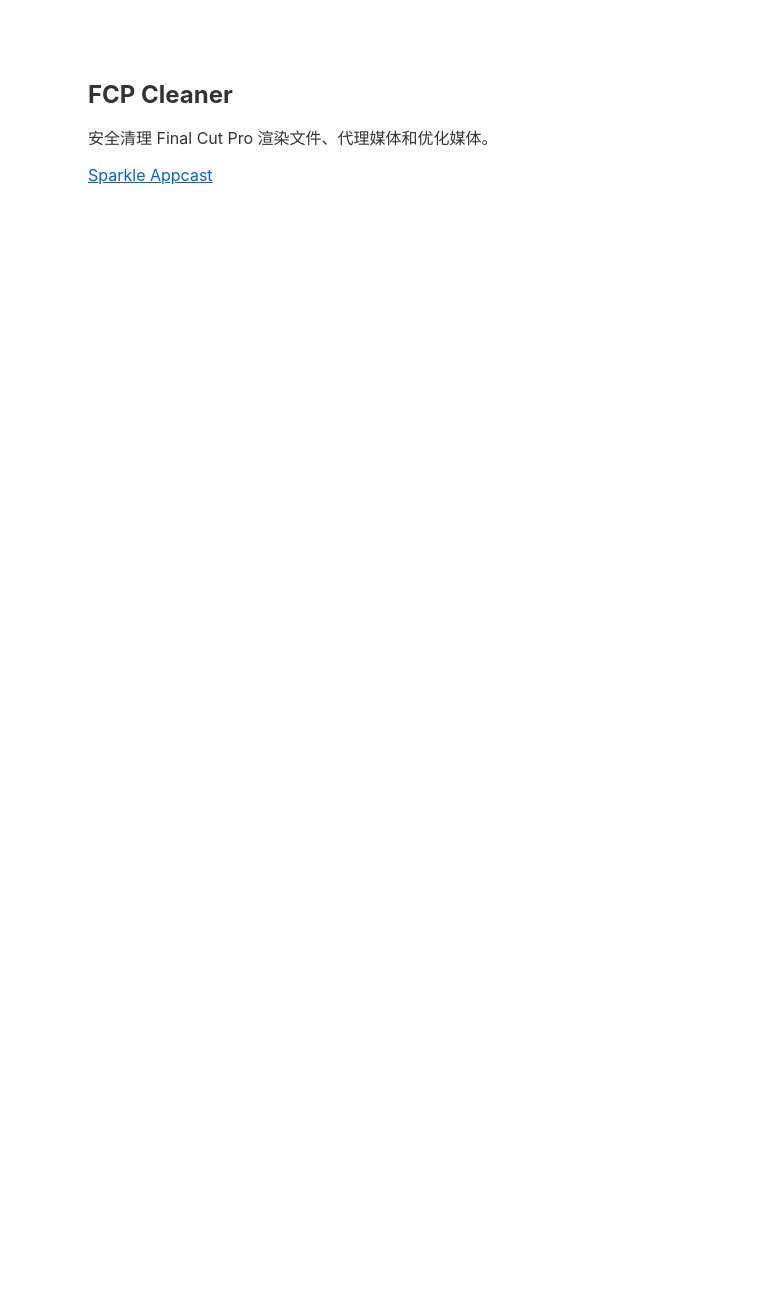
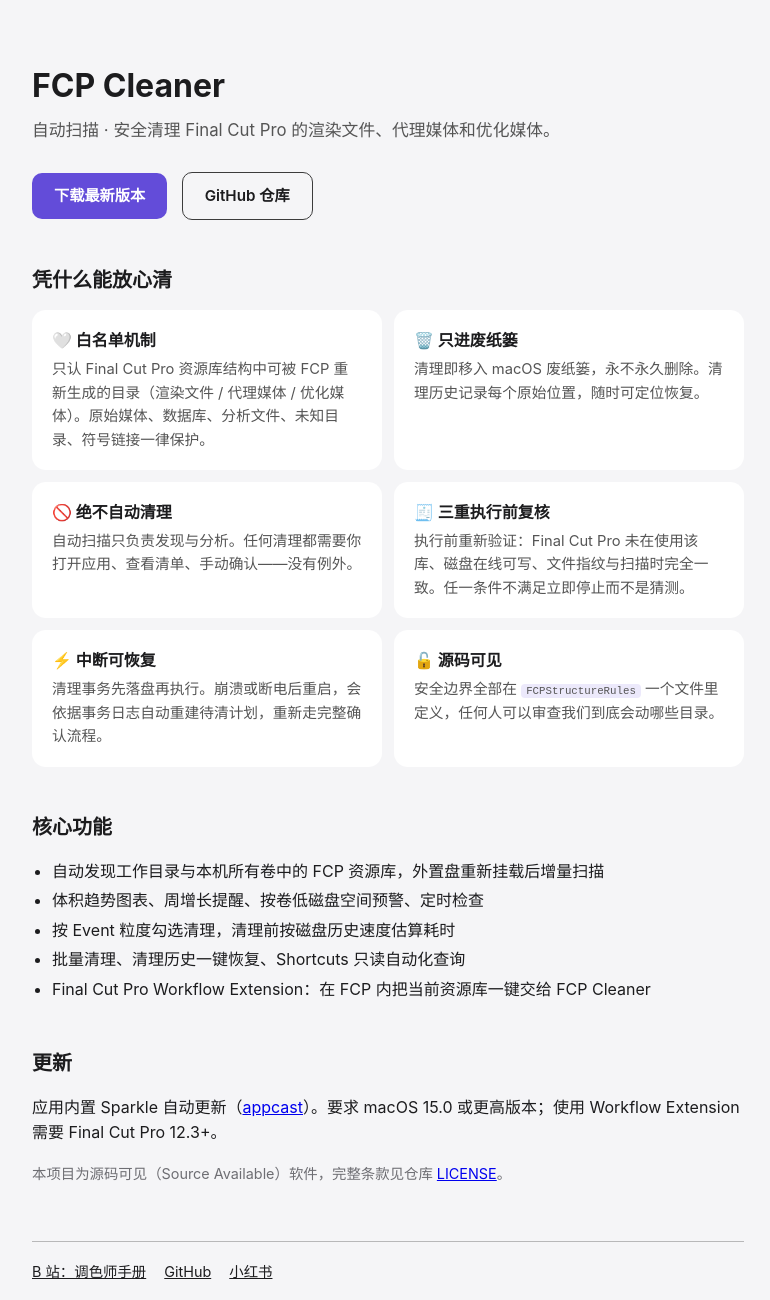
Before and after one commit to zhouxuan3550/fcp-cleaner, a plain HTML site: page index.html in a window 1280 px wide. Shown: the whole page, without its empty margins (252-1022 px from the left). Before the commit the page ends 800 px from the top, so only its background shows below. Drawn offline with Linux system fonts and the light colour scheme.

Commit message:
Add safety landing page to gh-pages

```diff
--- a/index.html
+++ b/index.html
@@ -2,16 +2,81 @@
 <html lang="zh">
 <head>
 <meta charset="utf-8">
-<title>FCP Cleaner Updates</title>
+<meta name="viewport" content="width=device-width, initial-scale=1">
+<title>FCP Cleaner — 安全清理 Final Cut Pro 渲染文件</title>
 <style>
-body { font-family: -apple-system, system-ui, sans-serif; max-width: 600px; margin: 80px auto; padding: 0 20px; color: #333; }
-h1 { font-size: 1.5em; }
-a { color: #0066cc; }
+:root { color-scheme: light dark; }
+* { box-sizing: border-box; }
+body {
+  font-family: -apple-system, system-ui, "PingFang SC", sans-serif;
+  max-width: 760px; margin: 0 auto; padding: 60px 24px 40px;
+  color: #1c1c1e; background: #f5f5f7; line-height: 1.6;
+}
+@media (prefers-color-scheme: dark) {
+  body { color: #e7e7e7; background: #202020; }
+  .card { background: #2a2a2a !important; }
+  .muted { color: #929296 !important; }
+}
+h1 { font-size: 2em; margin: 0 0 6px; }
+.tagline { font-size: 1.05em; color: #555; margin: 0 0 28px; }
+@media (prefers-color-scheme: dark) { .tagline { color: #a8a8ac; } }
+.btn {
+  display: inline-block; padding: 11px 22px; border-radius: 10px;
+  text-decoration: none; font-weight: 600; font-size: 0.95em; margin-right: 10px;
+}
+.btn-primary { background: #634cd9; color: #fff; }
+.btn-ghost { background: transparent; color: inherit; border: 1px solid #3c3c3c; }
+h2 { font-size: 1.25em; margin: 44px 0 14px; }
+.grid { display: grid; grid-template-columns: repeat(auto-fit, minmax(300px, 1fr)); gap: 12px; }
+.card {
+  background: #fff; border-radius: 14px; padding: 18px 20px;
+}
+.card b { display: block; margin-bottom: 4px; }
+.card p { margin: 0; font-size: 0.92em; color: #555; }
+@media (prefers-color-scheme: dark) { .card p { color: #a8a8ac; } }
+ul { padding-left: 20px; }
+li { margin: 4px 0; }
+.muted { color: #6e6e73; font-size: 0.9em; }
+footer { margin-top: 56px; padding-top: 18px; border-top: 1px solid #3c3c3c55; font-size: 0.9em; }
+footer a { color: inherit; margin-right: 14px; }
+code { background: #634cd91f; padding: 1px 5px; border-radius: 4px; font-size: 0.9em; }
 </style>
 </head>
 <body>
 <h1>FCP Cleaner</h1>
-<p>安全清理 Final Cut Pro 渲染文件、代理媒体和优化媒体。</p>
-<p><a href="appcast.xml">Sparkle Appcast</a></p>
+<p class="tagline">自动扫描 · 安全清理 Final Cut Pro 的渲染文件、代理媒体和优化媒体。</p>
+
+<a class="btn btn-primary" href="https://github.com/zhouxuan3550/fcp-cleaner/releases/latest">下载最新版本</a>
+<a class="btn btn-ghost" href="https://github.com/zhouxuan3550/fcp-cleaner">GitHub 仓库</a>
+
+<h2>凭什么能放心清</h2>
+<div class="grid">
+  <div class="card"><b>🤍 白名单机制</b><p>只认 Final Cut Pro 资源库结构中可被 FCP 重新生成的目录（渲染文件 / 代理媒体 / 优化媒体）。原始媒体、数据库、分析文件、未知目录、符号链接一律保护。</p></div>
+  <div class="card"><b>🗑️ 只进废纸篓</b><p>清理即移入 macOS 废纸篓，永不永久删除。清理历史记录每个原始位置，随时可定位恢复。</p></div>
+  <div class="card"><b>🚫 绝不自动清理</b><p>自动扫描只负责发现与分析。任何清理都需要你打开应用、查看清单、手动确认——没有例外。</p></div>
+  <div class="card"><b>🧾 三重执行前复核</b><p>执行前重新验证：Final Cut Pro 未在使用该库、磁盘在线可写、文件指纹与扫描时完全一致。任一条件不满足立即停止而不是猜测。</p></div>
+  <div class="card"><b>⚡ 中断可恢复</b><p>清理事务先落盘再执行。崩溃或断电后重启，会依据事务日志自动重建待清计划，重新走完整确认流程。</p></div>
+  <div class="card"><b>🔓 源码可见</b><p>安全边界全部在 <code>FCPStructureRules</code> 一个文件里定义，任何人可以审查我们到底会动哪些目录。</p></div>
+</div>
+
+<h2>核心功能</h2>
+<ul>
+  <li>自动发现工作目录与本机所有卷中的 FCP 资源库，外置盘重新挂载后增量扫描</li>
+  <li>体积趋势图表、周增长提醒、按卷低磁盘空间预警、定时检查</li>
+  <li>按 Event 粒度勾选清理，清理前按磁盘历史速度估算耗时</li>
+  <li>批量清理、清理历史一键恢复、Shortcuts 只读自动化查询</li>
+  <li>Final Cut Pro Workflow Extension：在 FCP 内把当前资源库一键交给 FCP Cleaner</li>
+</ul>
+
+<h2>更新</h2>
+<p>应用内置 Sparkle 自动更新（<a href="appcast.xml">appcast</a>）。要求 macOS 15.0 或更高版本；使用 Workflow Extension 需要 Final Cut Pro 12.3+。</p>
+
+<p class="muted">本项目为源码可见（Source Available）软件，完整条款见仓库 <a href="https://github.com/zhouxuan3550/fcp-cleaner/blob/main/LICENSE">LICENSE</a>。</p>
+
+<footer>
+  <a href="https://space.bilibili.com/14118553">B 站：调色师手册</a>
+  <a href="https://github.com/zhouxuan3550/fcp-cleaner">GitHub</a>
+  <a href="https://xhslink.cn/o/4hskdSSr5RL">小红书</a>
+</footer>
 </body>
 </html>
```
